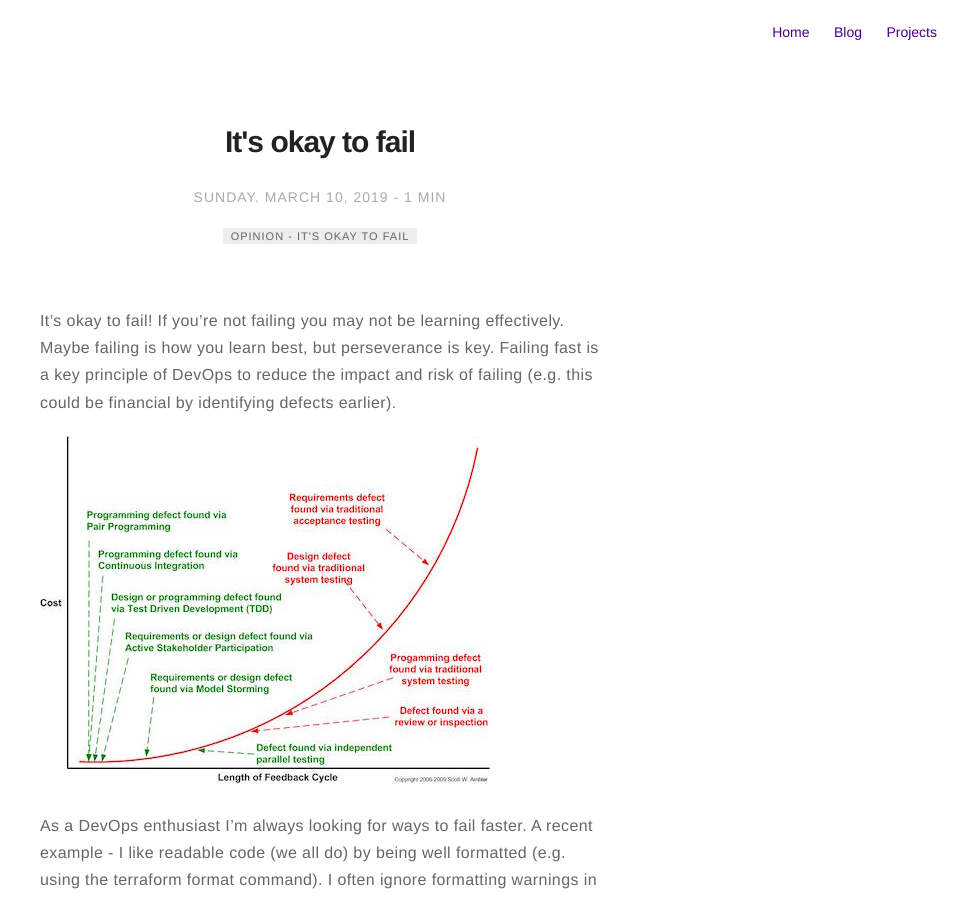
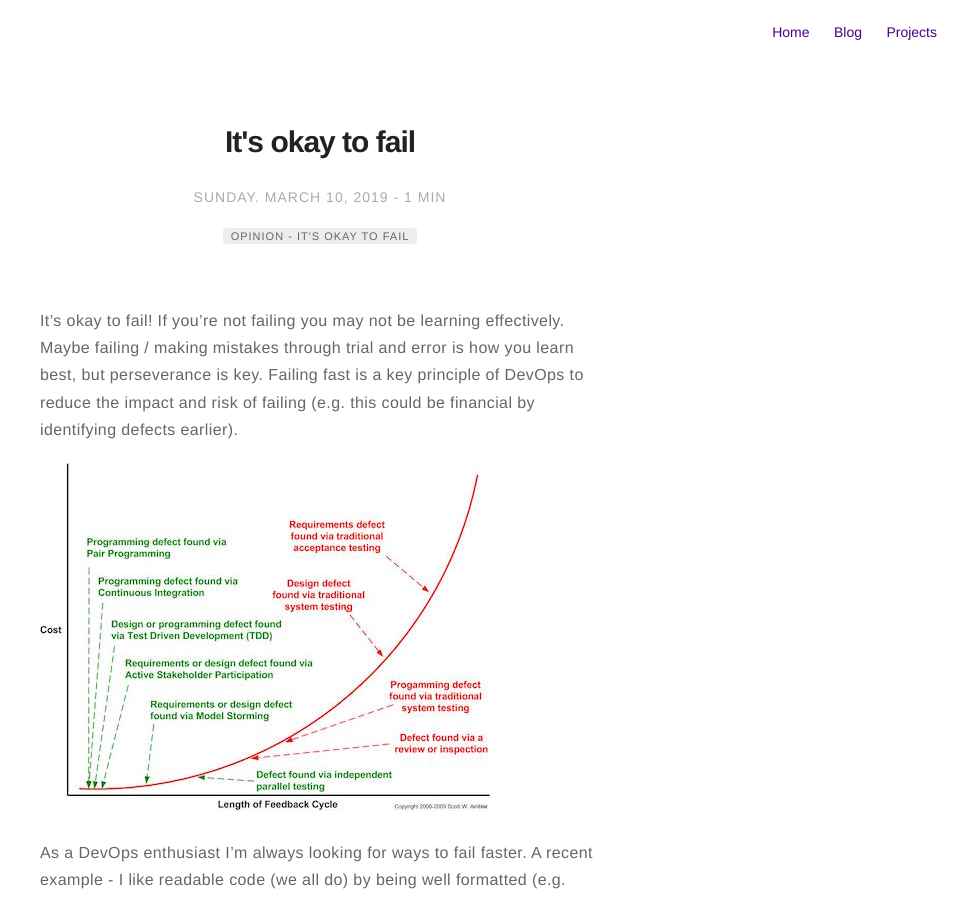
Before and after one commit to RobertNorthard/robertnorthard.github.io, a Jekyll site: the page built from _posts/2019-03-10-its-okay-to-fail.markdown, in a window 1280 px wide and 900 px high. Shown: the whole window, without its empty margins (320-1280 px from the left). Built offline with Jekyll 4.4.1, drawn with Linux system fonts in a browser that asks for light colours.

Commit message:
Improve introduction

```diff
--- a/_posts/2019-03-10-its-okay-to-fail.markdown
+++ b/_posts/2019-03-10-its-okay-to-fail.markdown
@@ -12,7 +12,7 @@ author: robertnorthard
 description: it's okay to fail
 ---
 
-It's okay to fail! If you're not failing you may not be learning effectively. Maybe failing is how you learn best, but perseverance is key. Failing fast is a key principle of DevOps to reduce the impact and risk of failing (e.g. this could be financial by identifying defects earlier).
+It's okay to fail! If you're not failing you may not be learning effectively. Maybe failing / making mistakes through trial and error is how you learn best, but perseverance is key. Failing fast is a key principle of DevOps to reduce the impact and risk of failing (e.g. this could be financial by identifying defects earlier).
 
 [![Cost of change](https://robertnorthard.com/assets/images/cost-of-change.jpg "Cost of Change")](http://www.agilemodeling.com/essays/costOfChange.htm)
 
```
